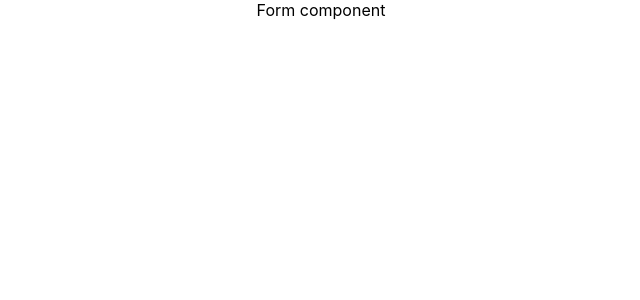
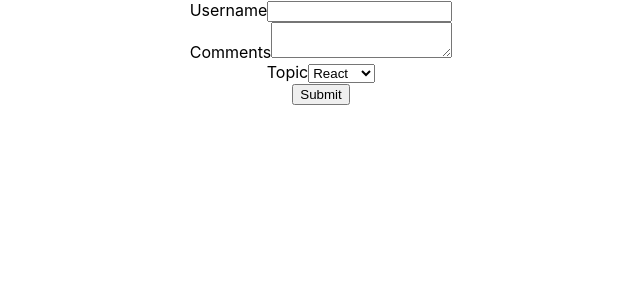
Before and after one commit to Kehbuma15/React-Journey, a React (Create React App) app: page / in a window 1280 px wide. Shown: the top 300 px of the page, without its empty margins (319-959 px from the left). Built offline with nearby package versions, Linux system fonts and the light colour scheme.

Commit message:
basics of form handling

```diff
--- a/src/Component/Form.js
+++ b/src/Component/Form.js
@@ -1,11 +1,62 @@
 import React, { Component } from 'react'
 
  class Form extends Component {
+
+  constructor(props) {
+    super(props)
+
+    this.state = {
+       username: '',
+       comments: '',
+       topic: 'React'
+
+    }
+  }
+
+  handleUsernameChange = (event) =>{
+      this.setState({
+        username: event.target.value
+      })
+  }
+
+  handleCommentsChange = event => {
+    this.setState({
+      comments : event.target.value
+    })
+  }
+
+  handleTopicChange = event => {
+    this.setState({
+      topic: event.target.value
+    })
+  }
+  handleSubmit = event => {
+    alert(`${this.state.username} ${this.state.comments} ${this.state.topic}`)
+    event.preventDefault()
+  }
+
   render() {
+    const {username, comments, topic} = this.state
     return (
-      <div>
-        Form component
-      </div>
+      <form onSubmit={this.handleSubmit}>
+        <div>
+          <label>Username</label>
+          <input type='text' value={username} onChange={this.handleUsernameChange}/>
+        </div>
+        <div>
+          <label>Comments</label>
+          <textarea value={comments} onChange={this.handleCommentsChange}></textarea>
+        </div>
+        <div>
+          <label>Topic</label>
+          <select value={topic} onChange={this.handleTopicChange}>
+            <option value= "react">React</option>
+            <option value= "angular">angular</option>
+            <option value= "vue">Vue</option>
+          </select>
+        </div>
+        <button value= 'submit'>Submit</button>
+      </form>
     )
   }
 }
```
